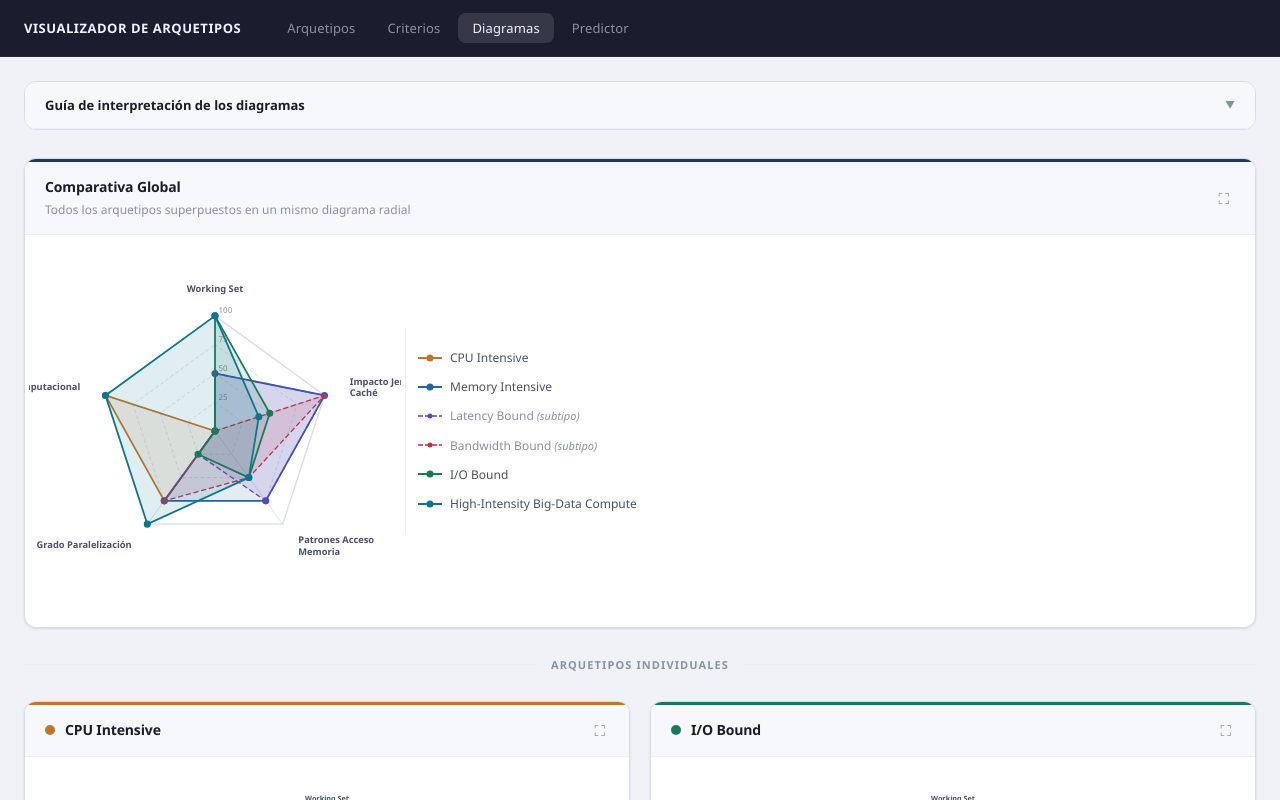
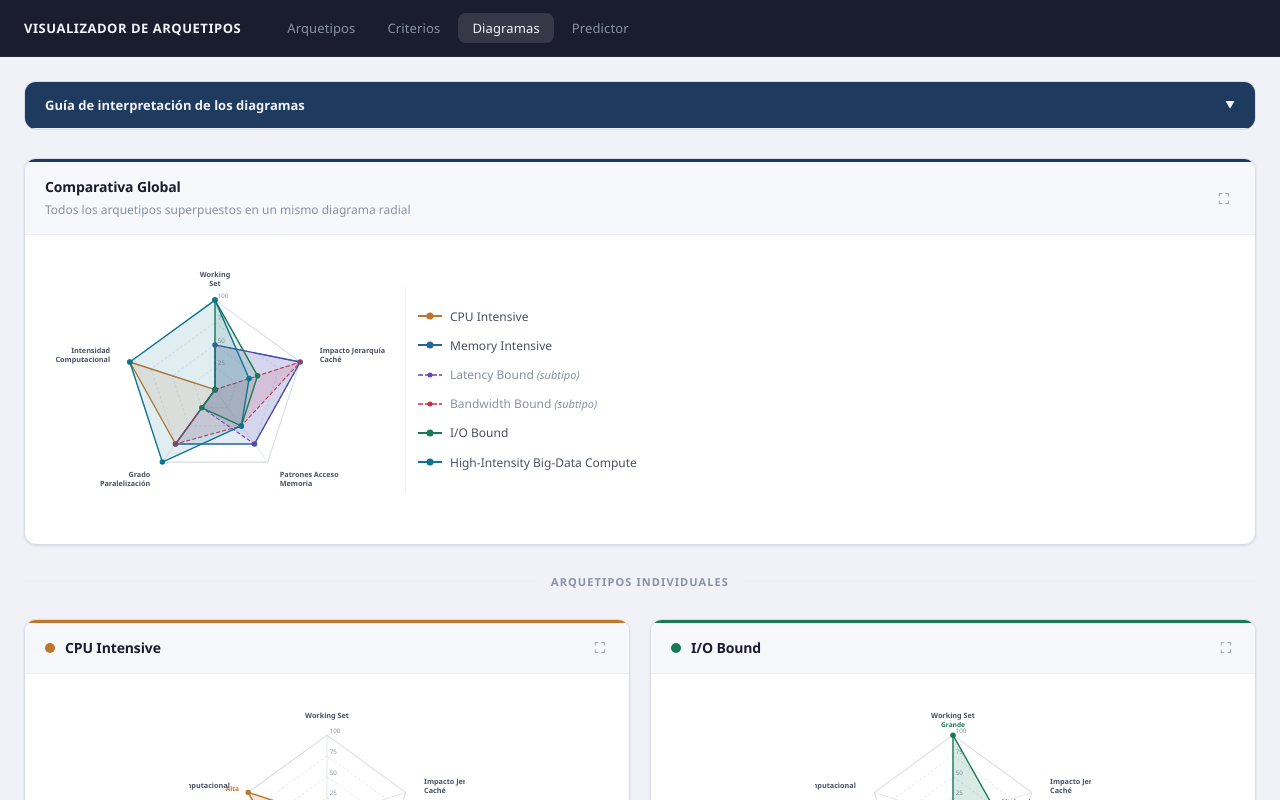
Before and after one commit to vic122112323/archetype-visualizer, a Next.js app: page /archetype-visualizer/ in a window 1280 px wide. Both pictures are taken after a click on the button "Diagramas". Shown: the top 800 px of the page. Built offline with nearby package versions, Linux system fonts and the light colour scheme.

Commit message:
ajutes radiales

```diff
--- a/src/app/page.tsx
+++ b/src/app/page.tsx
@@ -46,7 +46,7 @@ export default function Home() {
       </main>
 
       <footer className={styles.footer}>
-        Visualizador de Arquetipos — Proyecto TFG
+        Visualizador de Arquetipos
       </footer>
     </div>
   );
--- a/src/components/ArchetypeExplorer.tsx
+++ b/src/components/ArchetypeExplorer.tsx
@@ -117,7 +117,6 @@ export default function ArchetypeExplorer() {
         </nav>
       </aside>
 
-      {/* ── Main content ── */}
       <section
         className={`${styles.content} ${!showDetail ? styles.contentHiddenMobile : ''}`}
       >
@@ -140,7 +139,6 @@ export default function ArchetypeExplorer() {
   );
 }
 
-/* ── Introduction ── */
 function IntroPanel() {
   return (
     <div className={styles.intro}>
@@ -153,8 +151,8 @@ function IntroPanel() {
       <p className={styles.introText}>
         Identificar el arquetipo de una aplicación permite seleccionar la arquitectura hardware más
         adecuada y aplicar las optimizaciones con mayor impacto potencial. Esta clasificación se
-        basa en el <strong>modelo Roofline</strong> (Williams et al., 2009) y complementa otros
-        modelos de análisis de rendimiento computacional.
+        basa en varios conocidos modelos como
+        en el <strong>modelo Roofline</strong> (Williams et al., 2009).
       </p>
       <p className={styles.introText}>
         Existen dos categorías principales de limitación: <strong>limitado por cómputo</strong>
--- a/src/components/CombinedRadarChart.tsx
+++ b/src/components/CombinedRadarChart.tsx
@@ -78,7 +78,7 @@ export default function CombinedRadarChart({ archetypes, axes }: Props) {
       </div>
 
       <div className={styles.body}>
-        <svg viewBox="0 0 420 420" className={styles.svg} aria-label="Diagrama radial comparativo de todos los arquetipos">
+        <svg viewBox="-60 0 540 420" className={styles.svg} aria-label="Diagrama radial comparativo de todos los arquetipos">
           {/* Grid rings */}
           {[0.25, 0.5, 0.75, 1].map((f) => (
             <polygon
@@ -157,7 +157,7 @@ export default function CombinedRadarChart({ archetypes, axes }: Props) {
                 textAnchor={anchor}
                 dominantBaseline="middle"
               >
-                {words.length > 2 ? (
+                {words.length > 1 ? (
                   <>
                     <tspan x={x.toFixed(2)} dy="-6">{words.slice(0, Math.ceil(words.length / 2)).join(' ')}</tspan>
                     <tspan x={x.toFixed(2)} dy="13">{words.slice(Math.ceil(words.length / 2)).join(' ')}</tspan>
--- a/src/components/RadarDiagrams.module.css
+++ b/src/components/RadarDiagrams.module.css
@@ -4,7 +4,6 @@
   gap: 28px;
 }
 
-/* ── Section divider ── */
 .sectionDivider {
   display: flex;
   align-items: center;
@@ -28,7 +27,6 @@
   white-space: nowrap;
 }
 
-/* ── Standalone grid ── */
 .standaloneGrid {
   display: grid;
   grid-template-columns: repeat(1, 1fr);
@@ -41,7 +39,6 @@
   }
 }
 
-/* ── Family group ── */
 .group {
   display: flex;
   flex-direction: column;
--- a/src/components/RadarDiagrams.tsx
+++ b/src/components/RadarDiagrams.tsx
@@ -21,24 +21,20 @@ export default function RadarDiagrams() {
 
   return (
     <div className={styles.root}>
-      {/* Scale explanation guide */}
       <ScaleExplanation />
 
-      {/* Combined diagram */}
       <CombinedRadarChart archetypes={radarData.archetypes} axes={radarData.axes} />
 
       <div className={styles.sectionDivider}>
         <span className={styles.sectionLabel}>Arquetipos Individuales</span>
       </div>
 
-      {/* Standalone archetypes */}
       <div className={styles.standaloneGrid}>
         {trueStandalone.map((arch) => (
           <RadarChart key={arch.id} archetype={arch} axes={radarData.axes} />
         ))}
       </div>
 
-      {/* Family groups (Memory Intensive + subtypes) */}
       {parents.map((parent) => {
         const subtypes = radarData.archetypes.filter(
           (a) => 'parentId' in a && a.parentId === parent.id
--- a/src/components/ScaleExplanation.module.css
+++ b/src/components/ScaleExplanation.module.css
@@ -12,7 +12,7 @@
   justify-content: space-between;
   padding: 14px 20px;
   text-align: left;
-  background: var(--bg-surface-alt);
+  background: var(--accent);
   cursor: pointer;
   border: none;
   border-bottom: 1px solid var(--border-light);
@@ -25,12 +25,12 @@
 .toggleTitle {
   font-size: 13px;
   font-weight: 600;
-  color: var(--text-primary);
+  color: var(--header-text);
 }
 
 .toggleIcon {
   font-size: 10px;
-  color: var(--text-muted);
+  color: var(--header-text);
   flex-shrink: 0;
 }
 
```
